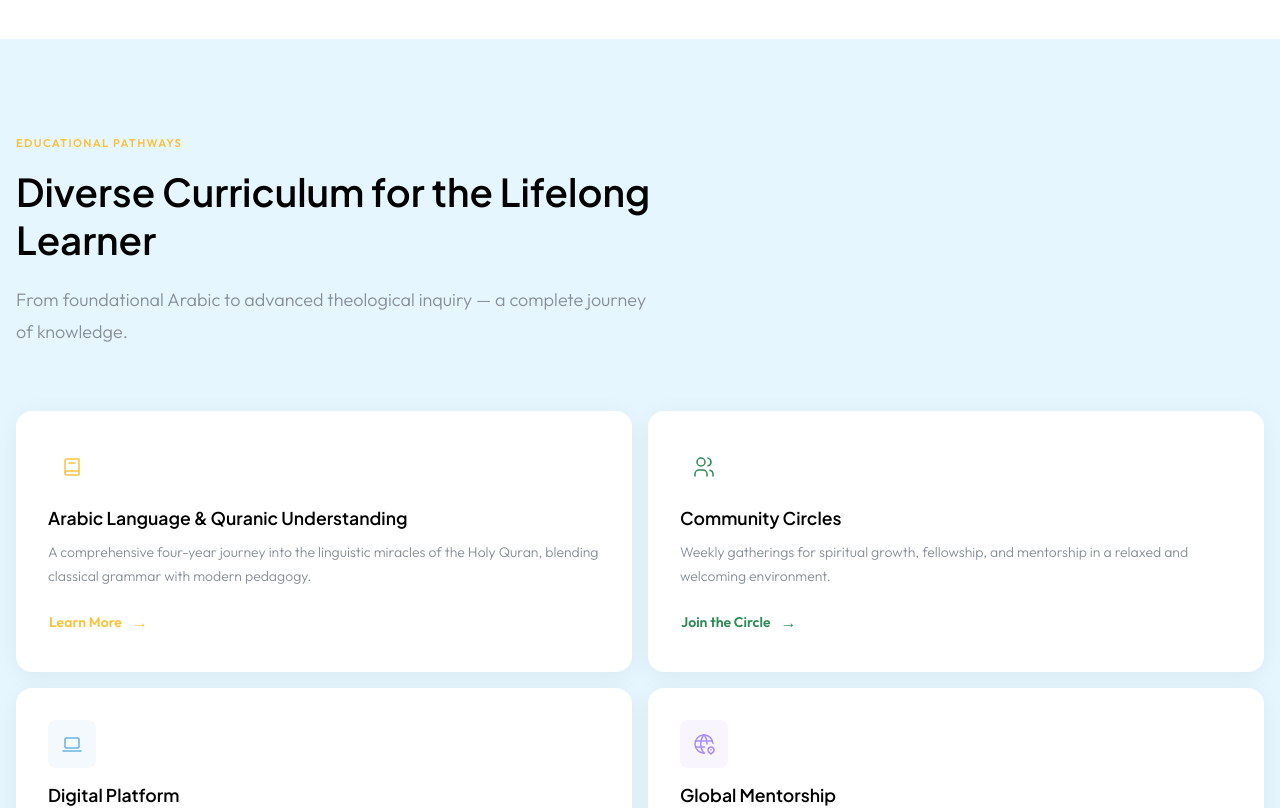
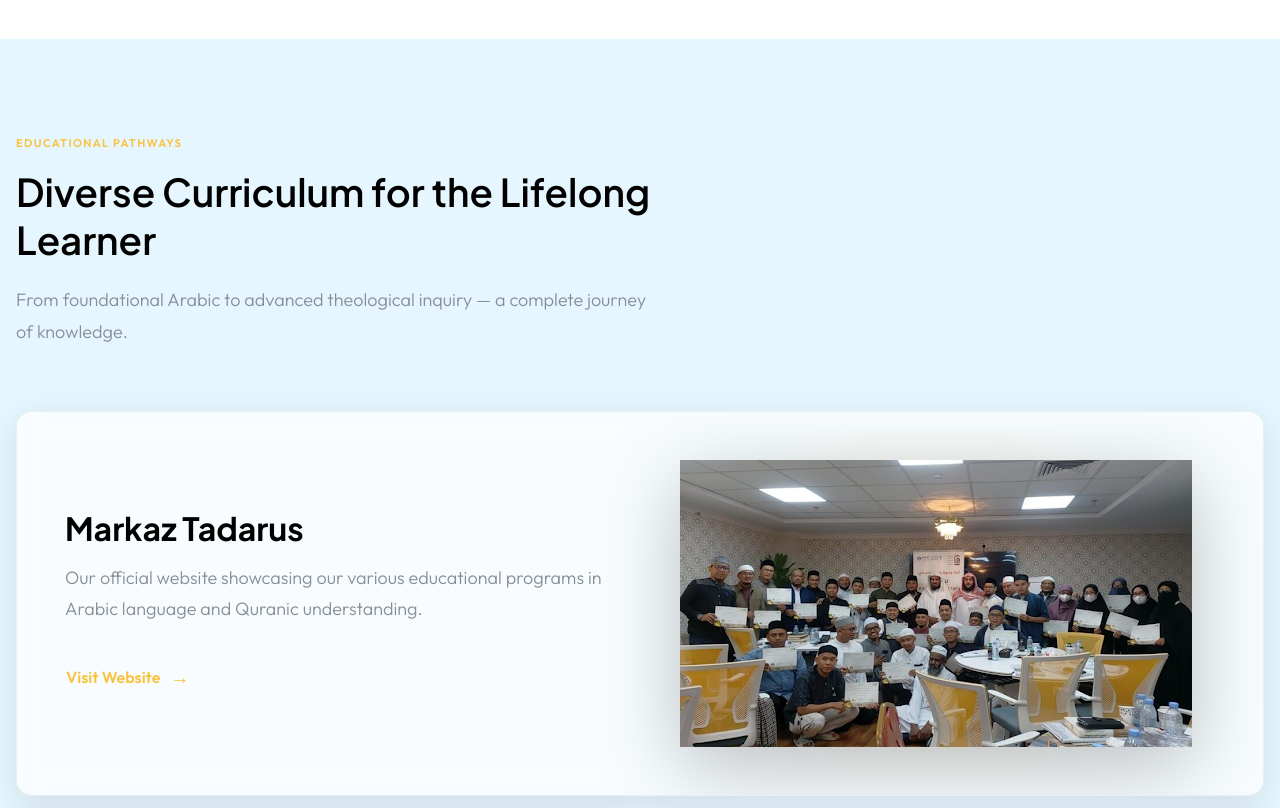
Before and after one commit to Archaick/hijaz, a Next.js app: page /en in a window 1280 px wide. Shown: the part 1660-2468 px from the top of the page. Built offline with nearby package versions, Linux system fonts and the light colour scheme.

Commit message:
revise program and add MTI

```diff
--- a/components/Programs.jsx
+++ b/components/Programs.jsx
@@ -5,11 +5,9 @@
 } from '@tabler/icons-react';
 import { useTranslations } from 'next-intl';
 
-const programs = [
-  { key: 'p1', icon: IconBook2,        color: 'var(--color-secondary)' },
+const otherPrograms = [
   { key: 'p2', icon: IconUsers,        color: 'var(--color-tertiary)' },
   { key: 'p3', icon: IconDeviceLaptop, color: '#6ab5e0' },
-  { key: 'p4', icon: IconWorldPin,     color: '#a78bfa' },
 ];
 
 export default function Programs() {
@@ -21,10 +19,12 @@
       id="programs"
       className="section"
       style={{
-        background: 'light-dark(var(--color-surface-low), rgba(10,20,38,0.95))',
+        background: 'light-dark(var(--color-surface-low), var(--color-primary))',
+        position: 'relative',
+        overflow: 'hidden'
       }}
     >
-      <Container size="xl">
+      <Container size="xl" style={{ position: 'relative', zIndex: 2 }}>
         {/* Header */}
         <Box mb={64} style={{ maxWidth: 640 }}>
           <Text className="eyebrow-text" mb="md">
@@ -40,19 +40,117 @@
 
         {/* Program cards */}
         <Grid gutter={{ base: 'md', md: 'xl' }}>
-          {programs.map(({ key, icon: Icon, color }) => (
+          {/* Stretched Markaz Tadarus Box */}
+          <Grid.Col span={12}>
+            <Box
+              component="a"
+              href="https://markaztadarus.com"
+              target="_blank"
+              className="program-card"
+              style={{
+                padding: '3rem',
+                borderRadius: 'var(--radius-lg)',
+                background: 'light-dark(rgba(255,255,255,0.7), rgba(17,32,53,0.6))',
+                border: '1px solid light-dark(rgba(0,0,0,0.05), rgba(255,255,255,0.05))',
+                display: 'flex',
+                flexDirection: 'row',
+                alignItems: 'center',
+                gap: '2rem',
+                boxShadow: '0 8px 32px rgba(0,7,23,0.1)',
+                textDecoration: 'none',
+                color: 'inherit',
+                overflow: 'hidden',
+                position: 'relative',
+                backdropFilter: 'blur(12px)'
+              }}
+            >
+              <Box style={{ flex: 1, zIndex: 1 }}>
+                <Title
+                  order={3}
+                  mb="md"
+                  style={{
+                    fontFamily: 'var(--font-display)',
+                    fontSize: '2rem',
+                    fontWeight: 700,
+                    lineHeight: 1.2,
+                  }}
+                >
+                  {t('p1_title')}
+                </Title>
+                <Text size="lg" c="dimmed" mb="xl" style={{ lineHeight: 1.7, fontWeight: 300, maxWidth: 600 }}>
+                  {t('p1_desc')}
+                </Text>
+                <Button
+                  variant="subtle"
+                  size="md"
+                  className="nav-link-hover"
+                  style={{
+                    color: 'var(--color-secondary)',
+                    padding: '0',
+                    fontWeight: 600,
+                    pointerEvents: 'none'
+                  }}
+                  rightSection={<span style={{ fontSize: '1.2rem' }}>→</span>}
+                >
+                  {t('p1_cta')}
+                </Button>
+              </Box>
+
+              {/* Image container */}
+              <Box
+                style={{
+                  flex: 1,
+                  height: '100%',
+                  minHeight: 280,
+                  position: 'relative',
+                  display: 'flex',
+                  alignItems: 'center',
+                  justifyContent: 'center',
+                }}
+                display={{ base: 'none', md: 'flex' }}
+              >
+                <Box
+                  style={{
+                    position: 'absolute',
+                    width: '120%',
+                    height: '120%',
+                    background: 'radial-gradient(circle at center, rgba(249,195,64,0.1) 0%, transparent 60%)',
+                    zIndex: 0
+                  }}
+                />
+                <img
+                  src="/tadarus.png"
+                  alt="Markaz Tadarus"
+                  style={{
+                    position: 'relative',
+                    zIndex: 1,
+                    maxWidth: '100%',
+                    maxHeight: '320px',
+                    objectFit: 'contain',
+                    filter: 'drop-shadow(0 20px 40px rgba(0,0,0,0.25))'
+                  }}
+                />
+              </Box>
+            </Box>
+          </Grid.Col>
+
+          {/* Other program boxes */}
+          {otherPrograms.map(({ key, icon: Icon, color }) => (
             <Grid.Col key={key} span={{ base: 12, sm: 6 }}>
               <Box
                 className="program-card"
                 style={{
                   padding: '2rem',
                   borderRadius: 'var(--radius-lg)',
-                  background: 'var(--mantine-color-body)',
+                  background: 'light-dark(rgba(255,255,255,0.7), rgba(17,32,53,0.6))',
+                  border: '1px solid light-dark(rgba(0,0,0,0.05), rgba(255,255,255,0.05))',
                   height: '100%',
                   display: 'flex',
                   flexDirection: 'column',
                   gap: '1rem',
-                  boxShadow: '0 4px 24px rgba(0,7,23,0.05)',
+                  boxShadow: '0 8px 32px rgba(0,7,23,0.1)',
+                  backdropFilter: 'blur(12px)',
+                  position: 'relative'
                 }}
               >
                 {/* Icon */}
@@ -61,7 +159,7 @@
                     width: 48,
                     height: 48,
                     borderRadius: 'var(--radius-md)',
-                    background: `${color}15`,
+                    background: `${color}20`,
                     display: 'flex',
                     alignItems: 'center',
                     justifyContent: 'center',
@@ -69,16 +167,16 @@
                     flexShrink: 0,
                   }}
                 >
-                  <Icon size={24} stroke={1.5} />
+                  <Icon size={24} stroke={1.75} />
                 </Box>
 
-                <Box style={{ flex: 1 }}>
+                <Box style={{ flex: 1, zIndex: 1 }}>
                   <Title
                     order={3}
                     mb="xs"
                     style={{
                       fontFamily: 'var(--font-display)',
-                      fontSize: '1.1rem',
+                      fontSize: '1.25rem',
                       fontWeight: 600,
                       lineHeight: 1.35,
                     }}
@@ -86,7 +184,7 @@
                     {t(`${key}_title`)}
                   </Title>
                   <Text
-                    size="sm"
+                    size="md"
                     c="dimmed"
                     style={{ lineHeight: 1.7, fontWeight: 300 }}
                   >
@@ -101,11 +199,12 @@
                   component="a"
                   href="#"
                   style={{
-                    color,
+                    color: 'var(--color-secondary)',
                     padding: '0',
                     fontWeight: 600,
                     width: 'fit-content',
                     justifyContent: 'flex-start',
+                    zIndex: 1
                   }}
                   rightSection={<span style={{ fontSize: '1rem' }}>→</span>}
                 >
--- a/messages/ar.json
+++ b/messages/ar.json
@@ -26,9 +26,9 @@
     "eyebrow": "المسارات التعليمية",
     "headline": "مناهج متنوعة لطالب العلم مدى الحياة",
     "subtext": "من أساسيات اللغة العربية إلى البحث العلمي المتقدم — رحلةٌ معرفية متكاملة.",
-    "p1_title": "اللغة العربية وفهم القرآن",
-    "p1_desc": "رحلة أربع سنوات عميقة في معجزات القرآن اللغوية، تجمع بين النحو الكلاسيكي والأساليب التربوية الحديثة.",
-    "p1_cta": "اعرف أكثر",
+    "p1_title": "موقع مركز تدارس",
+    "p1_desc": "موقعنا الإلكتروني الرسمي الذي يعرض أنشطتنا وبرامجنا المختلفة في تعليم اللغة العربية وفهم القرآن الكريم.",
+    "p1_cta": "زيارة الموقع",
     "p2_title": "حلقات المجتمع",
     "p2_desc": "تجمعات أسبوعية للنمو الروحي والأخوة والإرشاد في بيئة مريحة وترحيبية.",
     "p2_cta": "انضم إلى الحلقة",
--- a/messages/en.json
+++ b/messages/en.json
@@ -26,9 +26,9 @@
     "eyebrow": "Educational Pathways",
     "headline": "Diverse Curriculum for the Lifelong Learner",
     "subtext": "From foundational Arabic to advanced theological inquiry — a complete journey of knowledge.",
-    "p1_title": "Arabic Language & Quranic Understanding",
-    "p1_desc": "A comprehensive four-year journey into the linguistic miracles of the Holy Quran, blending classical grammar with modern pedagogy.",
-    "p1_cta": "Learn More",
+    "p1_title": "Markaz Tadarus",
+    "p1_desc": "Our official website showcasing our various educational programs in Arabic language and Quranic understanding.",
+    "p1_cta": "Visit Website",
     "p2_title": "Community Circles",
     "p2_desc": "Weekly gatherings for spiritual growth, fellowship, and mentorship in a relaxed and welcoming environment.",
     "p2_cta": "Join the Circle",
--- a/messages/id.json
+++ b/messages/id.json
@@ -26,9 +26,9 @@
     "eyebrow": "Jalur Pendidikan",
     "headline": "Kurikulum Beragam untuk Pencari Ilmu Seumur Hidup",
     "subtext": "Dari bahasa Arab dasar hingga kajian teologi lanjutan — sebuah perjalanan ilmu yang lengkap.",
-    "p1_title": "Bahasa Arab & Pemahaman Al-Quran",
-    "p1_desc": "Perjalanan empat tahun yang komprehensif ke dalam mukjizat linguistik Al-Quran, memadukan tata bahasa klasik dengan pedagogi modern.",
-    "p1_cta": "Pelajari Lebih",
+    "p1_title": "Markaz Tadarus",
+    "p1_desc": "Situs web resmi kami yang menampilkan berbagai program pendidikan kami dalam bahasa Arab dan pemahaman Al-Quran.",
+    "p1_cta": "Kunjungi Situs",
     "p2_title": "Halaqah Komunitas",
     "p2_desc": "Pertemuan mingguan untuk pertumbuhan spiritual, persaudaraan, dan bimbingan dalam lingkungan yang santai dan hangat.",
     "p2_cta": "Bergabung",
```
Also changed, not shown: public/tadarus.png (renamed from public/hero-bg.png).
